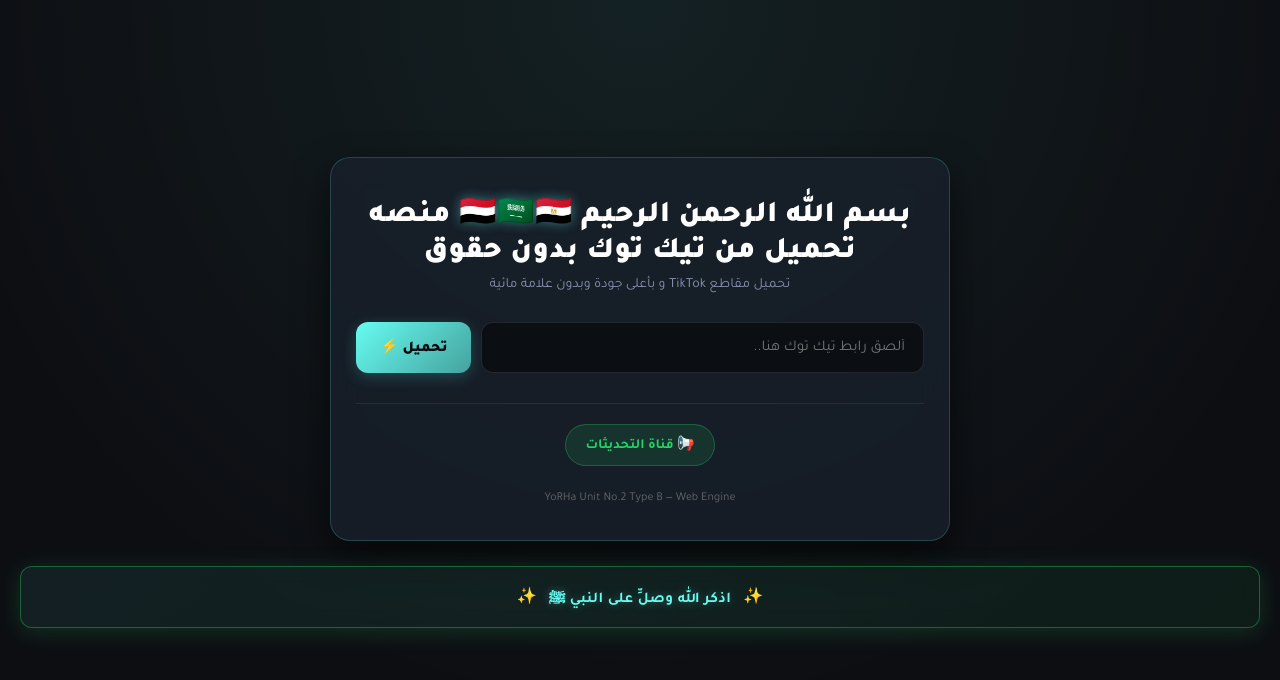
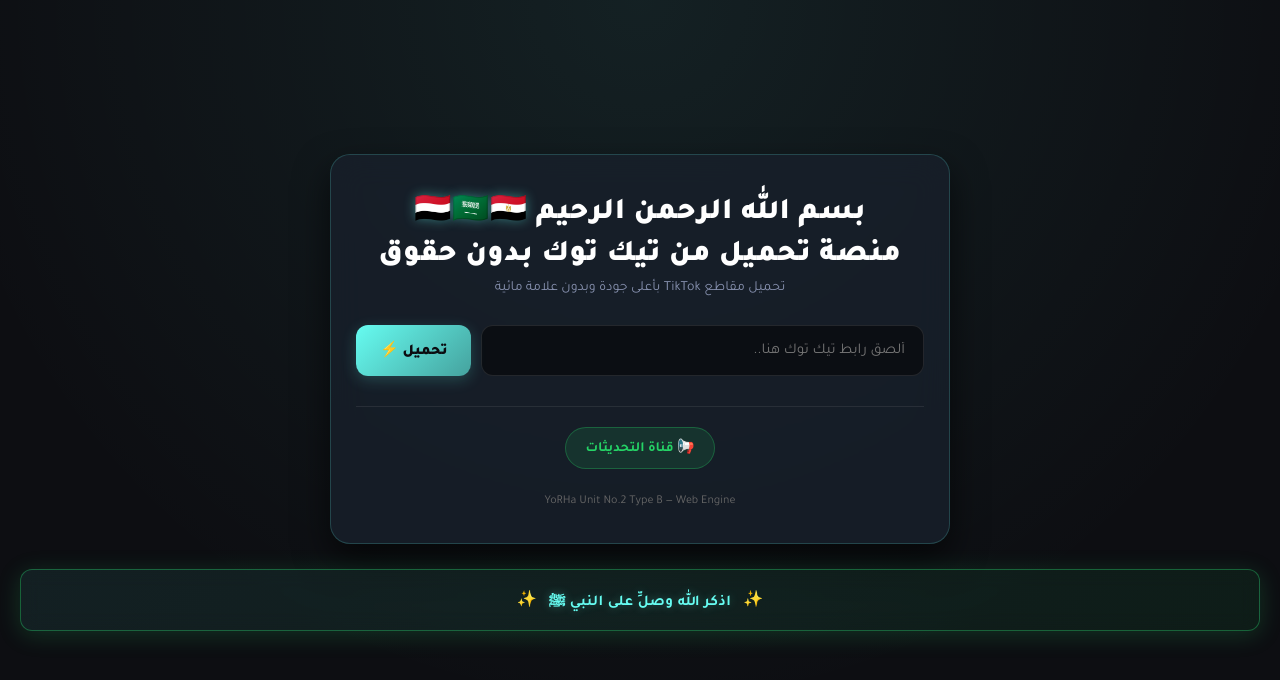
Before and after one commit to aljnwbshbl70-source/2b-downloadert, a website: page public/index.html in a window 1280 px wide. Drawn offline with Linux system fonts and the light colour scheme.

Commit message:
Update index.html

```diff
--- a/public/index.html
+++ b/public/index.html
@@ -310,9 +310,11 @@
 
     <div class="container">
         <div class="header">
-            <h1>بسم الله الرحمن الرحيم <span>🇾🇪🇸🇦🇪🇬</span> منصه تحميل  من تيك توك بدون حقوق</h1>
-            <p>تحميل مقاطع TikTok و  بأعلى جودة وبدون علامة مائية</p>
-        </div>
+    <h1>بسم الله الرحمن الرحيم <span>🇾🇪🇸🇦🇪🇬</span></h1>
+    <h1>منصة تحميل من تيك توك بدون حقوق</h1>
+    <p>تحميل مقاطع TikTok بأعلى جودة وبدون علامة مائية</p>
+</div>
+
 
         <div class="input-box">
             <input type="text" id="videoUrl" placeholder="ألصق رابط تيك توك هنا..">
```
